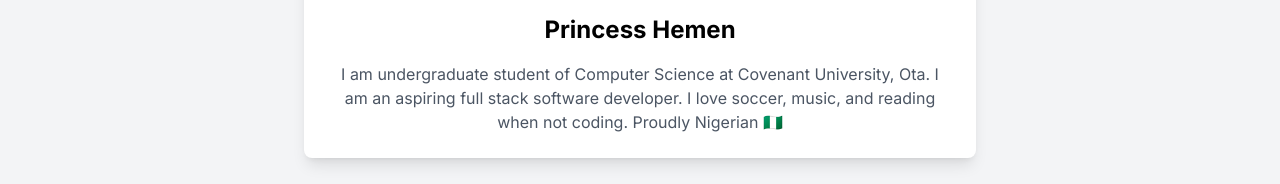
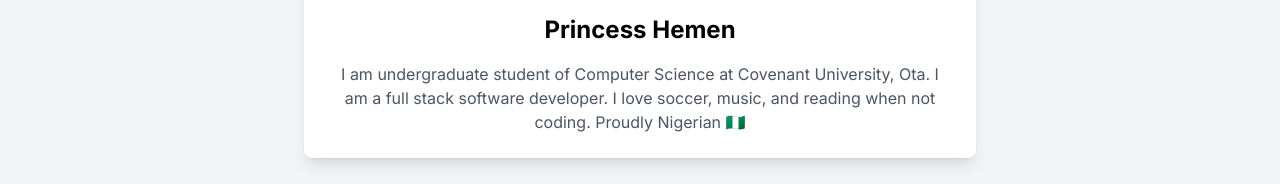
Before and after one commit to PrincessHemen/next-todo-work, a Next.js app: page /about in a window 1280 px wide. Shown: the part 485-669 px from the top of the page. Built offline with nearby package versions, Linux system fonts and the light colour scheme; no server answers.

Commit message:
changed userID type

```diff
--- a/src/app/Components/Todo.tsx
+++ b/src/app/Components/Todo.tsx
@@ -9,7 +9,7 @@ interface TodoItem {
   title: string;
   description: string;
   status: string;
-  createdAt: string; // Add createdAt to the interface
+  createdAt: string;
 }
 
 interface TodoProps {
--- a/src/app/about/page.tsx
+++ b/src/app/about/page.tsx
@@ -13,7 +13,7 @@ export default function About() {
         />
         <h2 className="text-2xl font-bold mt-4">Princess Hemen</h2>
         <p className="mt-4 text-gray-600">
-          I am undergraduate student of Computer Science at Covenant University, Ota. I am an aspiring full stack software developer. I love soccer, music, and reading when not coding. Proudly Nigerian 🇳🇬
+          I am undergraduate student of Computer Science at Covenant University, Ota. I am a full stack software developer. I love soccer, music, and reading when not coding. Proudly Nigerian 🇳🇬
         </p>
       </div>
     </div>
--- a/src/app/lib/models/TodoModel.ts
+++ b/src/app/lib/models/TodoModel.ts
@@ -15,7 +15,7 @@ const TodoSchema = new mongoose.Schema({
     default: 'Pending',
   },
   userId: {  // Add this field
-    type: mongoose.Schema.Types.ObjectId,
+    type: String,
     ref: 'User',
     required: true,
   },
```
